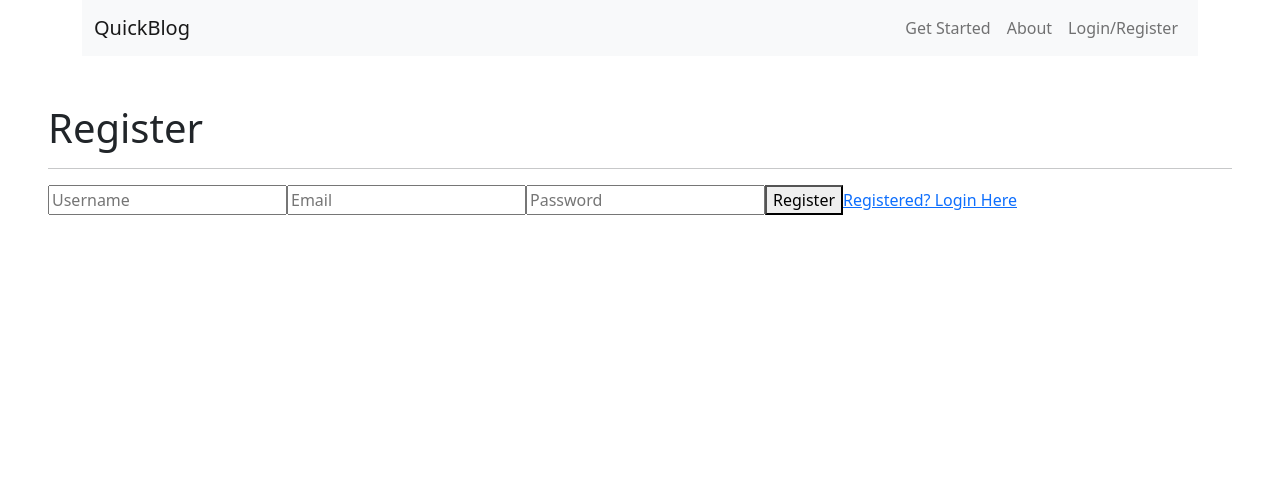
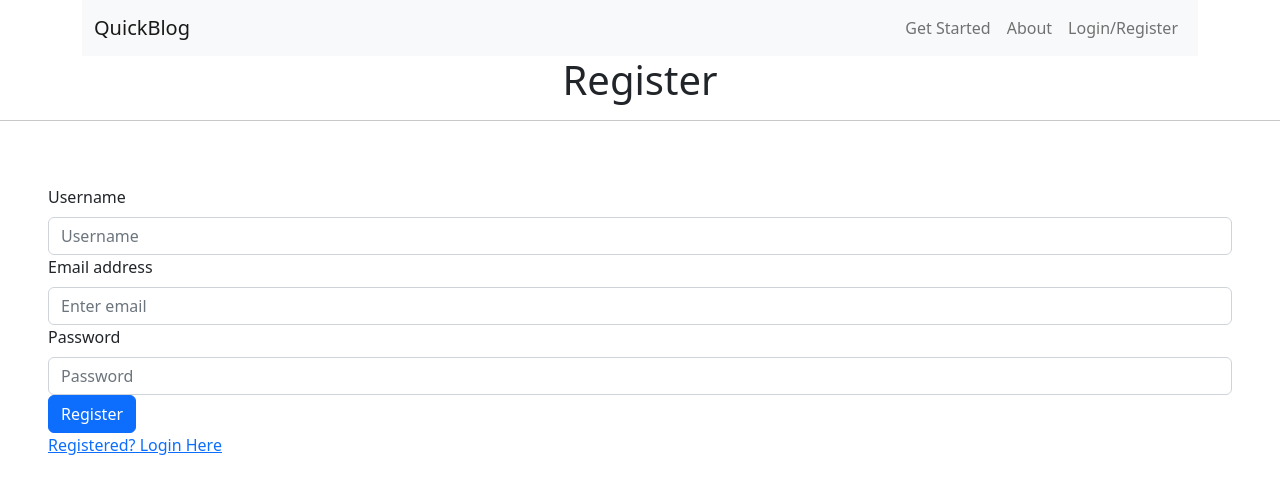
Before and after one commit to JeremyNelson13/refactor-music-player, a React (Create React App) app in the folder client/: page /register in a window 1280 px wide. Shown: the top 494 px of the page. Built offline with nearby package versions, Linux system fonts and the light colour scheme.

Commit message:
commit standardize component appearances

```diff
--- a/client/src/App.js
+++ b/client/src/App.js
@@ -1,12 +1,13 @@
 import './App.css';
 import { BrowserRouter as Router, Route, Routes } from 'react-router-dom';
+
 
 //components
 import NavigationBar from './components/Navbar';
 import Landing from './components/Landing';
 import Register from './components/Register';
 import Login from './components/Login';
-
+import AboutUs from './components/AboutUs';
 
 function App() {
   return (
@@ -16,7 +17,7 @@
         <NavigationBar />
         <Routes>
           <Route path='/' element={<Landing/>} />
-          <Route path='/about' element={<h1>About</h1>} />
+          <Route path='/about' element={<AboutUs/>} />
           <Route path='/register' element={<Register/>} />
           <Route path='/login' element={<Login/>} />
         </Routes>
--- /dev/null
+++ b/client/src/components/AboutUs.js
@@ -0,0 +1,23 @@
+import React from "react";
+
+
+
+const AboutUs = () => {
+    return(
+        <div>
+            <h1 className="text-center">About Us</h1>
+            <hr />
+            <p>
+                Lorem ipsum dolor sit amet, consectetur adipiscing elit.
+                Donec euismod, nisi vel consectetur interdum, nisl nisi
+                aliquam nisi, euismod euismod nisi nisi euismod nisi.
+                Donec euismod, nisi vel consectetur interdum, nisl nisi
+                aliquam nisi, euismod euismod nisi nisi euismod nisi.
+                Donec euismod, nisi vel consectetur interdum, nisl nisi
+                aliquam nisi, euismod euismod nisi nisi euismod nisi.
+            </p>
+        </div>
+    )
+}
+
+export default AboutUs;
--- /dev/null
+++ b/client/src/components/CreateBlog.js
@@ -0,0 +1 @@
+import React from "react";
--- a/client/src/components/Landing.js
+++ b/client/src/components/Landing.js
@@ -1,8 +1,28 @@
 import React from 'react'
 
 const Landing = () => {
+  //get all blogs from the server
+  // const [blogs, setBlogs] = useState([]);
+  // const getBlogs = async () => {
+  //   const response = await fetch('http://localhost:5000/library/blogs')
+  //   const data = await response.json();
+  //   setBlogs(data);
+  // }
+  // useEffect(() => {
+  //   getBlogs();
+  // } , [])
+
+
+
   return (
-    <div>Landing</div>
+    <div>
+      <h1 className='text-center'>Welcome to QuickBlog</h1>
+      <hr />
+      <div>
+
+      </div>
+
+    </div>
   )
 }
 
--- a/client/src/components/Login.js
+++ b/client/src/components/Login.js
@@ -1,22 +1,69 @@
-import React from 'react'
-import {Link} from 'react-router-dom'
-const Login = ()=> {
-  return (
-    <div>
-    <h1>Login</h1>
-    <hr/>
-    <input type='text' placeholder='Email'
-       // value={user.email}
-        //onChange={(e) => setUser({...user, email: e.target.value})}
-    />
-    <input type='password' placeholder='Password'
-        //value={user.password}
-        //onChange={(e) => setUser({...user, password: e.target.value})}
-    />
-    <button>Login</button>
-    <Link to='/register'>Register Here</Link>
-</div>
-  )
+import React, { useState } from 'react'
+import { Link, useNavigate } from 'react-router-dom'
+import Form from 'react-bootstrap/Form'
+import Button from 'react-bootstrap/Button'
+
+
+const Login = () => {
+    const navigate = useNavigate()
+    const [user, setUser] = useState({
+        username: '',
+        password: ''
+    })
+    const handleChange = (e) => {
+        const { name, value } = e.target;
+        setUser((prevState) => ({
+            ...prevState,
+            [name]: value
+        }))
+    }
+    const handleSubmit = async (e) => {
+        e.preventDefault();
+        console.log(user);
+        const res = await fetch('http://localhost:5000/library/login', {
+            method: 'POST',
+            headers: {
+                'Content-Type': 'application/json'
+            },
+            body: JSON.stringify(user)
+        })
+        const data = await res.json();
+        console.log(data);
+        navigate('/library/landing')
+    }
+
+    return (
+        <div className='min-h-screen flex items-center justify-center'>
+            <h1 className='text-center'>Login</h1>
+            <hr />
+            <div className='flex flex-col gap-3 w-96 p-5'>
+                <Form>
+                    <Form.Group controlId="formBasicEmail">
+                        <Form.Label>Email address</Form.Label>
+                        <Form.Control
+                            type="email"
+                            placeholder="Enter email"
+                            onChange={handleChange} />
+                    </Form.Group>
+                    <Form.Group controlId="formBasicPassword">
+                        <Form.Label>Password</Form.Label>
+                        <Form.Control
+                            type='text'
+                            placeholder='Password'
+                            onChange={handleChange} />
+                    </Form.Group>
+
+                    <Button
+                        variant='primary'
+                        type='submit'
+                        onClick={handleSubmit}>
+                        Login
+                    </Button>
+                </Form>
+                <Link to='/register'>Register Here</Link>
+            </div>
+        </div>
+    )
 }
 
 export default Login
--- a/client/src/components/Register.js
+++ b/client/src/components/Register.js
@@ -1,13 +1,59 @@
-import React from 'react'
-import { Link } from 'react-router-dom';
+import React, { useState } from 'react'
+import { Link, useNavigate } from 'react-router-dom';
+import Form from 'react-bootstrap/Form'
+import Button from 'react-bootstrap/Button'
+
+const Register = () => {
+    const navigate = useNavigate();
+    const [user, setUser] = useState({
+        username: '',
+        email: '',
+        password: ''
+    })
+    const handleChange = (e) => {
+        const { name, value } = e.target;
+        setUser((prevState) => ({
+                ...prevState,
+                [name]: value
+        }))
+    }
+
+    const handleSubmit = async (e) => {
+        e.preventDefault();
+        console.log(user);
+        const res = await fetch('http://localhost:5000/library/register', {
+            method: 'POST',
+            headers: {
+                'Content-Type': 'application/json'
+            },
+            body: JSON.stringify(user)
+        })
+        const data = await res.json();
+        console.log(data);
+        navigate('/login');
+    }
 
 
-const Register = () => {
-
+    // const registerUser = async () => {
+    //     try {
+    //         const response = await fetch('http://localhost:5000/library/register', user)
+    //         if (response.status === 200) {
+    //             console.log('success')
+    //             navigate('/library/login')//redirect to login page
+    //         }
+    //         else {
+    //             console.log
+    //         }
+    //     } catch (err) {
+    //         console.log(err)
+    //     }
+    // }
     return (
         <div className='min-h-screen flex items-center justify-center'>
+            <h1 className='text-center'>Register</h1>
+            <hr />
             <div className='flex flex-col gap-3 w-96 p-5'>
-                <h1>Register</h1>
+                {/* <h1>Register</h1>
                 <hr />
                 <input type='text' placeholder='Username'
                 // value={user.name}
@@ -21,7 +67,38 @@
                 //value={user.password}
                 //onChange={(e) => setUser({...user, password: e.target.value})}
                 />
-                <button>Register</button>
+                <button>Register</button> */}
+                <Form>
+                    <Form.Group controlId="formBasicEmail">
+                        <Form.Label>Username</Form.Label>
+                        <Form.Control
+                        type="text"
+                        placeholder="Username"
+                        value={user.name}
+                        onChange={handleChange}/>
+                    </Form.Group>
+                    <Form.Group controlId="formBasicEmail">
+                        <Form.Label>Email address</Form.Label>
+                        <Form.Control
+                        type="email"
+                        placeholder="Enter email"
+                        value={user.email}
+                        onChange={handleChange}/>
+                    </Form.Group>
+                    <Form.Group controlId="formBasicPassword">
+                        <Form.Label>Password</Form.Label>
+                        <Form.Control
+                        type='text'
+                        placeholder='Password'
+                        value={user.password}
+                        onChange={handleChange} />
+                    </Form.Group>
+
+                    <Button variant='primary' type='submit' onClick={handleSubmit}>
+                        Register
+                    </Button>
+                </Form>
+
                 <Link to='/login'>Registered? Login Here</Link>
             </div>
 
```
